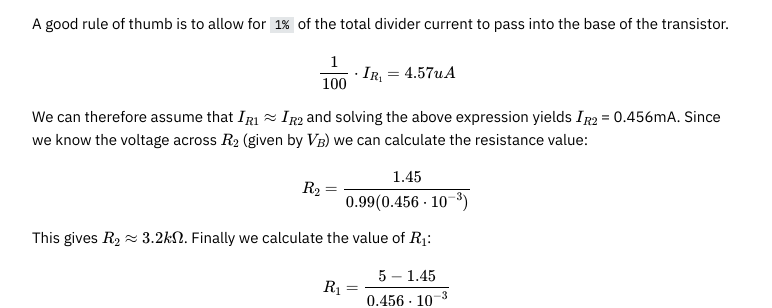
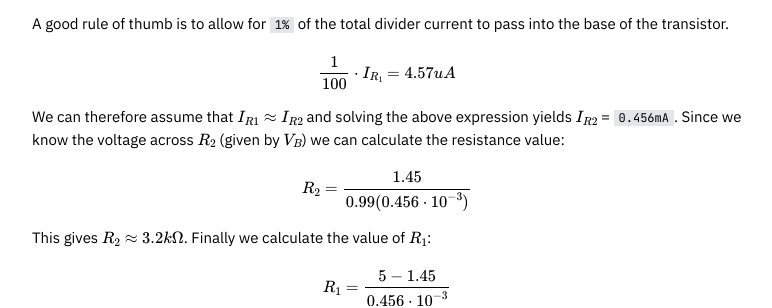
Before and after one commit to microstub/microstub.github.io, a Jekyll site: the page built from _posts/2020-11-03-transistor-design-for-newbies.md, in a window 1280 px wide and 900 px high, scrolled down 10883 px. Shown: the part 153-461 px from the top of the window, without its empty margins (253-1025 px from the left). Built offline with Jekyll 4.4.1, drawn with Linux system fonts in a browser that asks for light colours; nearby versions of some CDN libraries.

```diff
--- a/_posts/2020-11-03-transistor-design-for-newbies.md
+++ b/_posts/2020-11-03-transistor-design-for-newbies.md
@@ -401,7 +401,7 @@ into the base of the transistor.
 $$ \frac{1}{100} \cdot I_{R_{1}} = 4.57uA $$
 
 We can therefore assume that $$I_{R1} \approx I_{R2}$$ and solving the
-above expression yields $$I_{R2}$$ = 0.456mA. Since we know the voltage
+above expression yields $$I_{R2}$$ = `0.456mA`. Since we know the voltage
 across  $$R_{2}$$ (given by $$V_{B}$$) we can calculate the resistance
 value:
 
```
